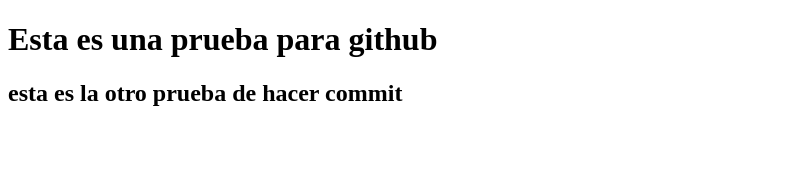
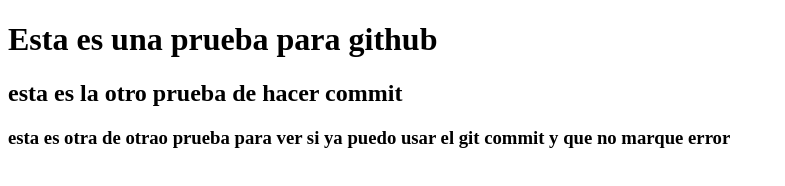
Before and after one commit to jzanella24/new-repo, a plain HTML site: page index.html in a window 1280 px wide. Shown: the whole page, without its empty margins (0-785 px from the left). Drawn offline with Linux system fonts and the light colour scheme.

Commit message:
tercer commit

```diff
--- a/index.html
+++ b/index.html
@@ -8,5 +8,6 @@
 <body>
     <h1>Esta es una prueba para github</h1>
     <h2>esta es la otro prueba de hacer commit</h2>
+    <h3>esta es otra de otrao prueba para ver si ya puedo usar el git commit y que no marque error</h3>
 </body>
 </html>
```
